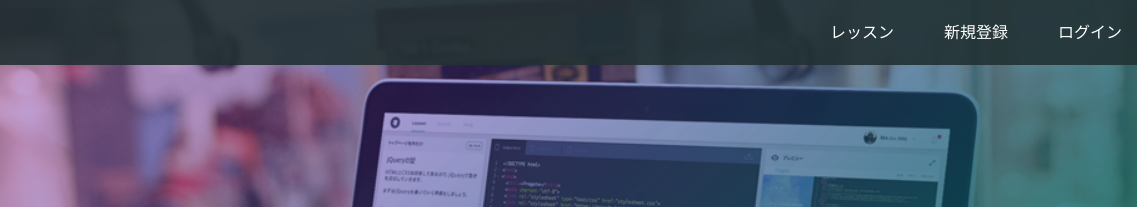
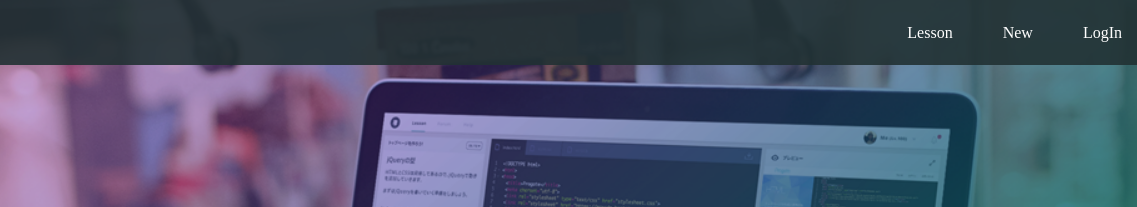
Before and after one commit to Makkin640123/Makkin640123, a plain HTML site: page index.html in a window 1280 px wide. Shown: the top 207 px of the page, 143-1280 px from the left. Drawn offline with Linux system fonts and the light colour scheme.

Commit message:
Update index.html

```diff
--- a/index.html
+++ b/index.html
@@ -15,9 +15,9 @@
       </div>
       <span class="fa fa-bars menu-icon"></span>
       <div class="header-right">
-        <a href="#">レッスン</a>
-        <a href="#">新規登録</a>
-        <a href="#" class="login">ログイン</a>
+        <a href="#">Lesson</a>
+        <a href="#">New</a>
+        <a href="#" class="login">LogIn</a>
       </div>
     </div>
   </header>
```
